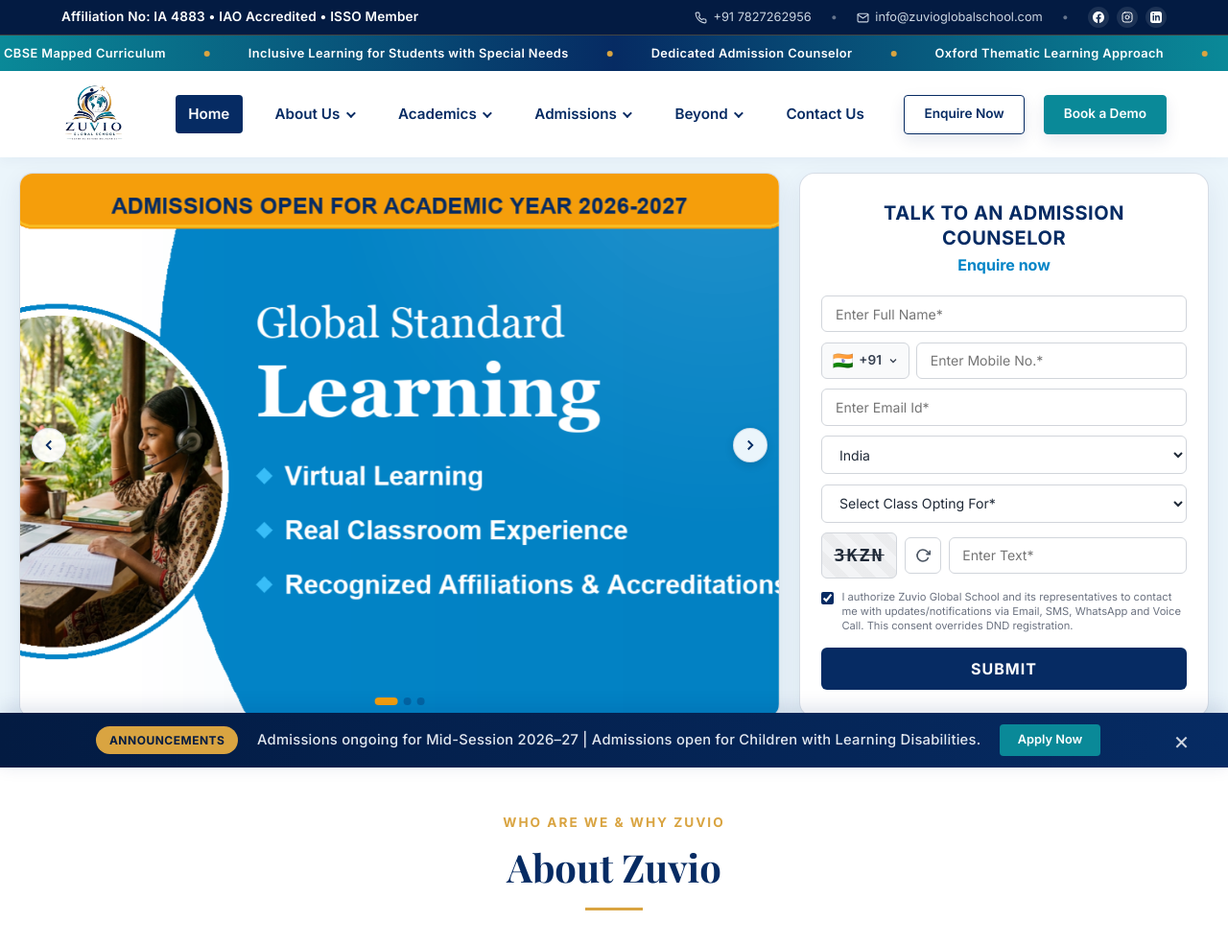
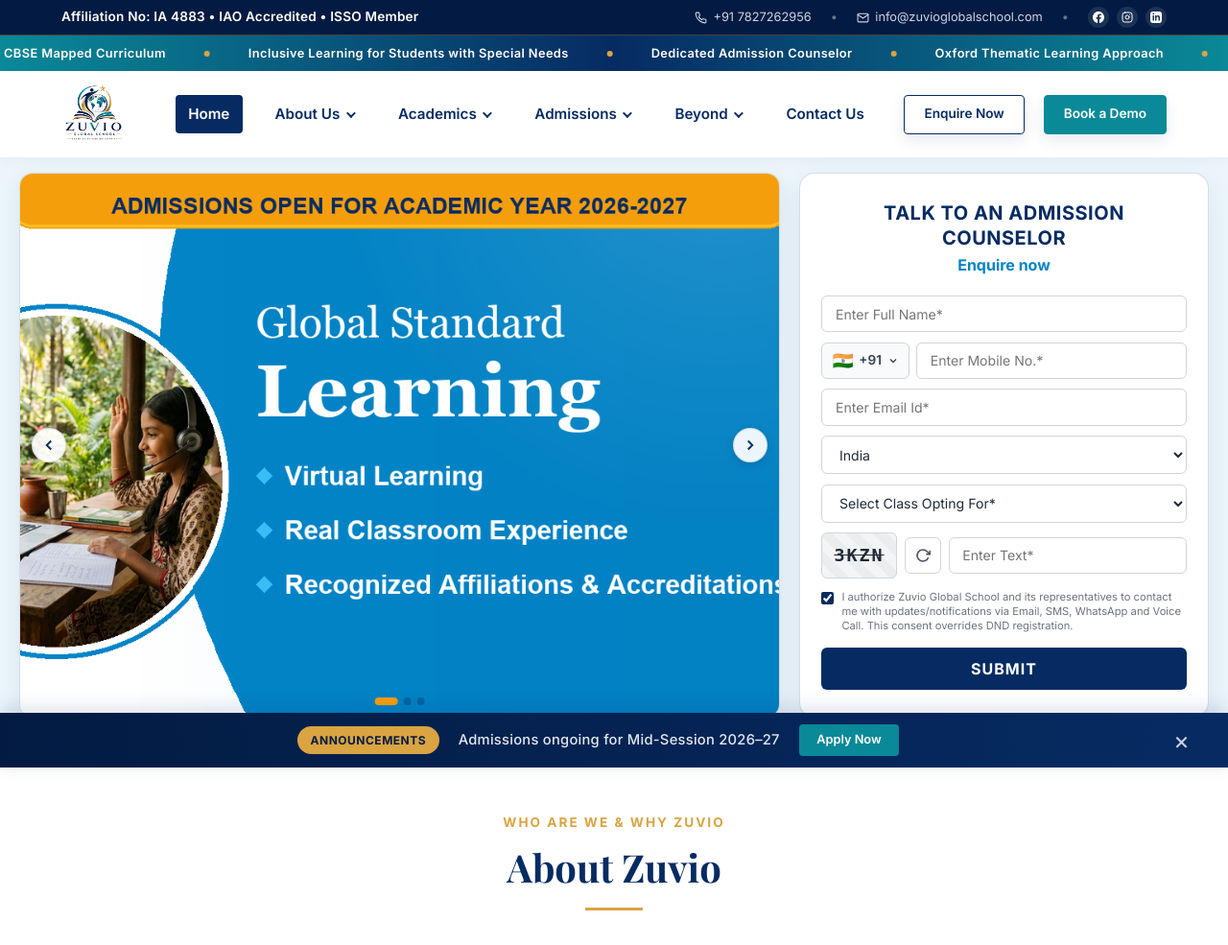
Before and after one commit to varun100-dot/school, a PHP site: page / in a window 1280 px wide. Shown: the top 985 px of the page at 96% size. Run offline with PHP 8.4, Linux system fonts and the light colour scheme; data comes from the database, SQL or seed files in the repository; some libraries are stand-ins or nearby versions; some web fonts are replaced.

Commit message:
Update bottom ribbon session to 2026-27 and enable 3s hero banner auto-scroll

```diff
--- a/admin/announcements.php
+++ b/admin/announcements.php
@@ -26,7 +26,7 @@
         $_SESSION['mock_announcements'] = [
             [
                 'id' => 1,
-                'text' => 'Admissions ongoing for Mid-Session 2026–27 | Admissions open for Children with Learning Disabilities.',
+                'text' => 'Admissions ongoing for Mid-Session 2026–27',
                 'button_text' => 'Apply Now',
                 'button_url' => '/contact',
                 'sort_order' => 1,
--- a/css/main.css
+++ b/css/main.css
@@ -996,22 +996,21 @@
   width: 100%;
   height: 100%;
   position: relative;
+  display: flex;
+  transition: transform 0.6s cubic-bezier(0.25, 1, 0.5, 1);
+  will-change: transform;
 }
 
 .hero-banner-image-slide {
-  display: none;
+  flex: 0 0 100%;
   width: 100%;
+  min-width: 100%;
   height: 100%;
-  animation: fadeInImgBanner 0.4s ease forwards;
+  position: relative;
 }
 
 .hero-banner-image-slide.active {
-  display: block;
-}
-
-@keyframes fadeInImgBanner {
-  from { opacity: 0; transform: scale(0.99); }
-  to { opacity: 1; transform: scale(1); }
+  /* active state marker */
 }
 
 .hero-banner-img {
--- a/database/migrations/phase4_announcements.sql
+++ b/database/migrations/phase4_announcements.sql
@@ -15,7 +15,7 @@
 
 -- 2. Seed Initial Announcements
 INSERT IGNORE INTO `announcements` (`id`, `text`, `button_text`, `button_url`, `sort_order`, `is_active`) VALUES
-(1, 'Admissions ongoing for Mid-Session 2026–27 | Admissions open for Children with Learning Disabilities.', 'Apply Now', '/contact', 1, 1);
+(1, 'Admissions ongoing for Mid-Session 2026–27', 'Apply Now', '/contact', 1, 1);
 
 -- 3. Seed Permissions for Announcements
 INSERT IGNORE INTO `permissions` (`name`, `description`) VALUES
--- /dev/null
+++ b/database/migrations/update_announcements_ribbon.sql
@@ -0,0 +1,5 @@
+-- Zuvio Global School - Update Announcement Ribbon Text
+-- Change session to 2026-27 and remove learning disabilities line from ribbon
+UPDATE `announcements`
+SET `text` = 'Admissions ongoing for Mid-Session 2026–27'
+WHERE `id` = 1 OR `text` LIKE '%Learning Disabilities%' OR `text` LIKE '%2026–28%' OR `text` LIKE '%2026-28%';
--- a/includes/footer.php
+++ b/includes/footer.php
@@ -364,7 +364,7 @@
       $announcements = [
           [
               'id' => 1,
-              'text' => 'Admissions ongoing for Mid-Session 2026–27 | Admissions open for Children with Learning Disabilities.',
+              'text' => 'Admissions ongoing for Mid-Session 2026–27',
               'button_text' => 'Apply Now',
               'button_url' => '/contact'
           ],
@@ -389,10 +389,15 @@
   <div id="admissionsAnnouncementBar" class="admissions-announcement-bar">
     <div class="announcement-slider-container" style="flex-grow: 1; position: relative;">
       <?php foreach ($announcements as $index => $ann): ?>
+        <?php
+          $ann_text = $ann['text'];
+          $ann_text = preg_replace('/\s*\|\s*Admissions open for Children with Learning Disabilities\.?/i', '', $ann_text);
+          $ann_text = str_replace(['2026–28', '2026-28'], '2026–27', $ann_text);
+        ?>
         <div class="announcement-slide <?php echo $index === 0 ? 'active' : ''; ?>" style="display: <?php echo $index === 0 ? 'flex' : 'none'; ?>; align-items: center; justify-content: center; width: 100%; transition: opacity 0.5s ease; opacity: <?php echo $index === 0 ? '1' : '0'; ?>;">
           <div class="announcement-content">
             <span class="announcement-badge">Announcements</span>
-            <span class="announcement-text"><?php echo h($ann['text']); ?></span>
+            <span class="announcement-text"><?php echo h($ann_text); ?></span>
             <?php if (!empty($ann['button_text'])): ?>
               <a href="<?php echo h($ann['button_url'] ?: '/contact'); ?>" class="announcement-btn"><?php echo h($ann['button_text']); ?></a>
             <?php endif; ?>
--- a/pages/home.php
+++ b/pages/home.php
@@ -1133,9 +1133,13 @@
   let imageBannerIdx = 0;
   function setImageBanner(idx) {
     const slides = document.querySelectorAll('.hero-banner-image-slide');
+    const track = document.querySelector('.hero-banner-slides-track');
     const dots = document.querySelectorAll('.banner-img-dot');
     if (!slides.length) return;
     imageBannerIdx = idx;
+    if (track) {
+      track.style.transform = `translateX(-${imageBannerIdx * 100}%)`;
+    }
     slides.forEach((s, i) => {
       s.classList.toggle('active', i === idx);
     });
@@ -1153,14 +1157,14 @@
 
   let imageBannerTimer = setInterval(() => {
     changeImageBanner(1);
-  }, 5000);
+  }, 3000);
 
   const bannerImgWrapper = document.getElementById('heroBannerImageCarousel');
   if (bannerImgWrapper) {
     bannerImgWrapper.addEventListener('mouseenter', () => clearInterval(imageBannerTimer));
     bannerImgWrapper.addEventListener('mouseleave', () => {
       clearInterval(imageBannerTimer);
-      imageBannerTimer = setInterval(() => changeImageBanner(1), 5000);
+      imageBannerTimer = setInterval(() => changeImageBanner(1), 3000);
     });
   }
 
```
